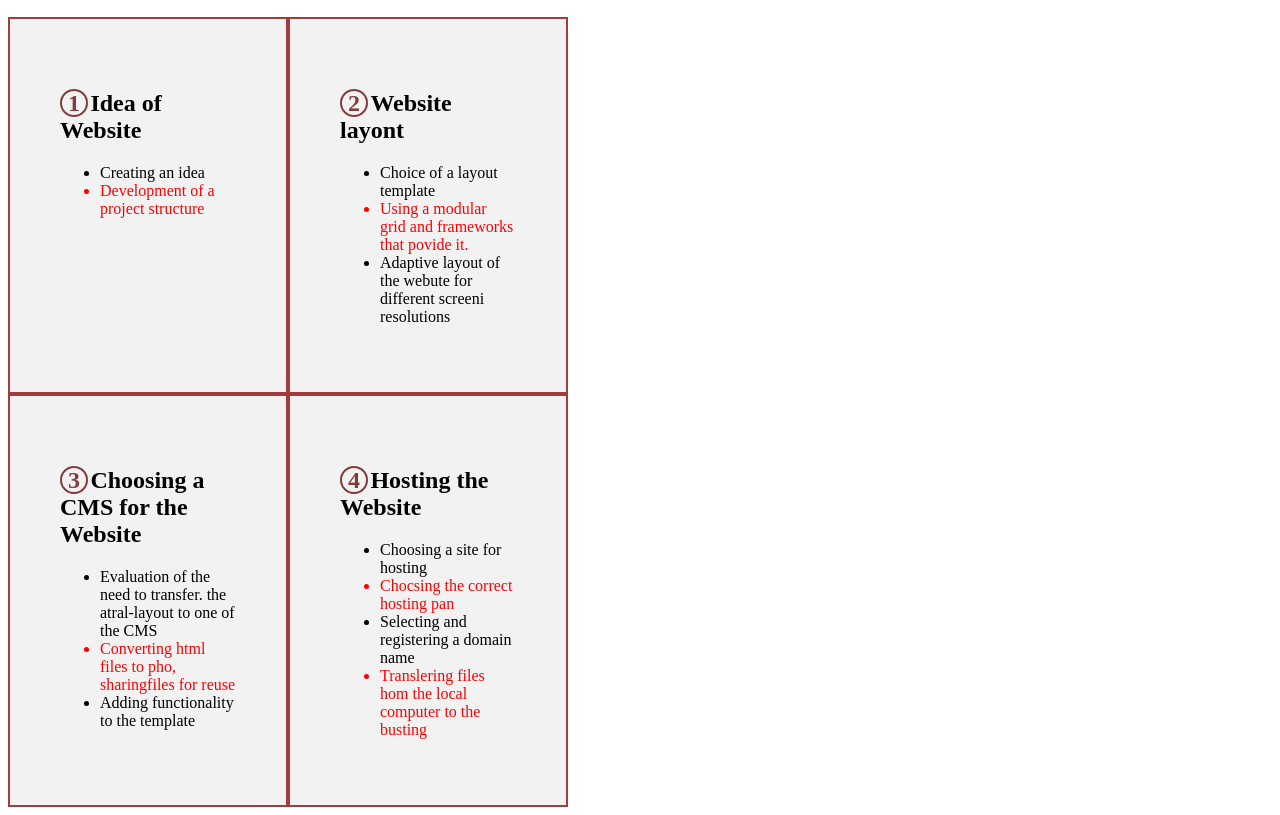
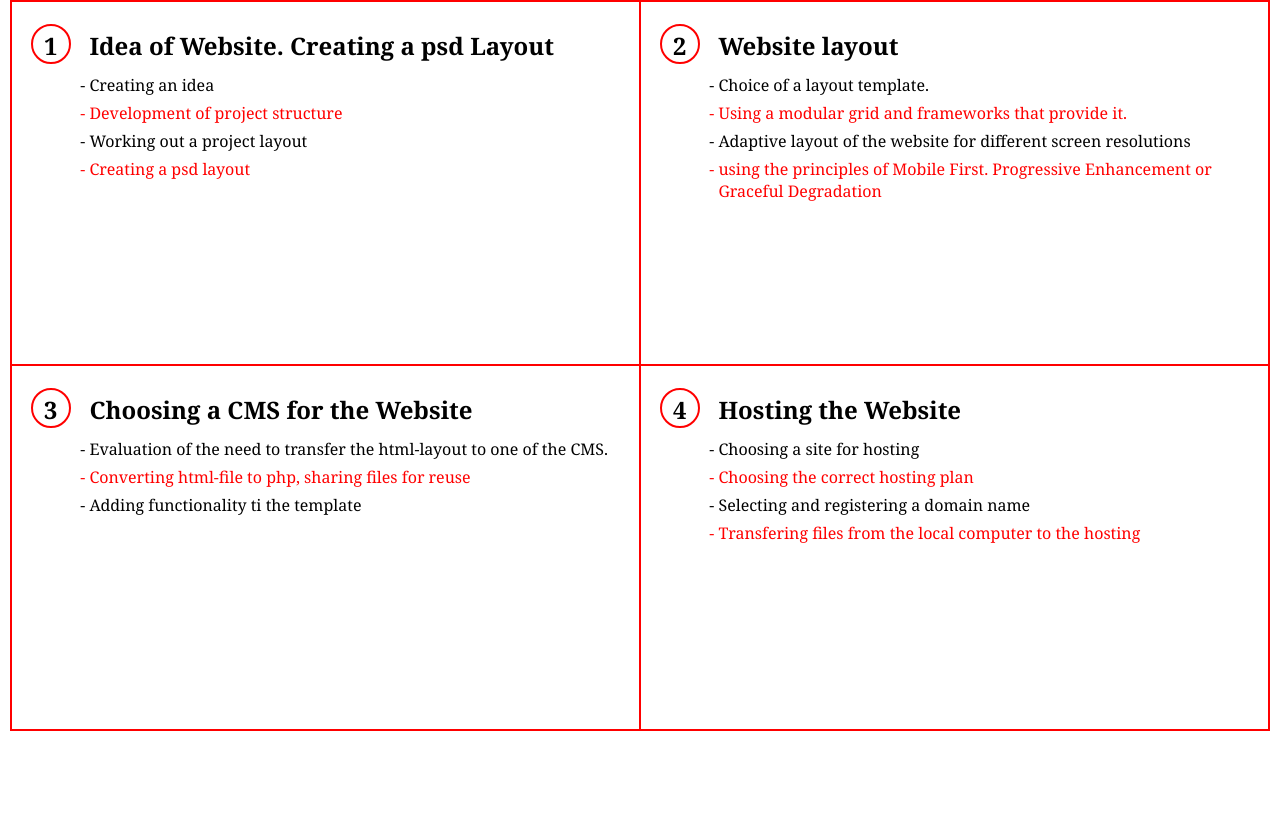
Before and after one commit to yusokkii/tabl, a plain HTML site: page index.html in a window 1280 px wide. Shown: the part 63-878 px from the top of the page. After the commit the page ends 804 px from the top, so only its background shows below. Drawn offline with Linux system fonts and the light colour scheme; some packages are replaced by stand-ins of ours.

Commit message:
Second comment

```diff
--- a/css/styles.css
+++ b/css/styles.css
@@ -1,99 +1,80 @@
+* {
+  font-family: Charter, "Bitstream Charter", "Sitka Text", Cambria, serif;
+}
+
+body {
+  margin: 10px;
+}
+
+h1 {
+  text-align: center;
+  margin-bottom: 10px;
+}
+
 .container {
-    max-width: 70vh;
-    margin: 1 auto;
   display: flex;
   flex-wrap: wrap;
-    justify-content: space-between;
 }
 
-  .block1 {
-    flex:1;
-    background-color: #f2f2f2;
-    padding: 50px;
-    margin-bottom: 0px;
-    box-sizing: border-box;
-    border: 2px solid #a03c3c;
-  }
-  .block2 {
-    flex:1;
-    background-color: #f2f2f2;
-    padding: 50px;
-    margin-bottom: 0px;
-    box-sizing: border-box;
-    border: 2px solid #a03c3c;
+.card {
+  display: flex;
+  gap: 32px;
+  width: 50%;
+  padding: 27px;
+  padding-left: 32px;
+  min-height: calc(50vh - 34.75px);
+  border: 2px solid red;
 }
 
-  .block3 {
-    flex: 1;
-    background-color: #f2f2f2;
-    padding: 50px;
-    margin-bottom: 0px;
-    box-sizing: border-box;
-    border: 2px solid #a03c3c;
-  }
-  .block4 {
-    flex: 1;
-    background-color: #f2f2f2;
-    padding: 50px;
-    margin-bottom: 0px;
-    box-sizing: border-box;
-    border: 2px solid #a03c3c;
+.card:nth-child(1),
+.card:nth-child(3) {
+  border-right: 1px solid red;
 }
 
-
-  .block1 h2 span {
-    color: rgb(132, 59, 59);
-    content: attr(data-number);
-    display: inline-block;
-    width: 1em; /* Ширина псевдоелементу */
-    height: 1em; /* Висота псевдоелементу */
-    border: 2px solid rgb(132, 59, 59); /* Товщина та колір межі */
-    border-radius: 50%; /* Радіус для зроблення кола */
-    text-align: center; /* Центрування тексту */
-    line-height: 1em; /* Збігається з висотою, щоб текст був по центру */
-    margin-right: 0.1em; /* Зазор між кругом і текстом */
+.card:nth-child(2),
+.card:nth-child(4) {
+  border-left: 1px solid red;
 }
 
-  .block2 h2 span {
-    color: rgb(132, 59, 59);
-    content: attr(data-number);
-    display: inline-block;
-    width: 1em; /* Ширина псевдоелементу */
-    height: 1em; /* Висота псевдоелементу */
-    border: 2px solid rgb(132, 59, 59); /* Товщина та колір межі */
-    border-radius: 50%; /* Радіус для зроблення кола */
-    text-align: center; /* Центрування тексту */
-    line-height: 1em; /* Збігається з висотою, щоб текст був по центру */
-    margin-right: 0.1em; /* Зазор між кругом і текстом */
-  }
-  .block3 h2 span {
-    color: rgb(132, 59, 59);
-    content: attr(data-number);
-    display: inline-block;
-    width: 1em; /* Ширина псевдоелементу */
-    height: 1em; /* Висота псевдоелементу */
-    border: 2px solid rgb(132, 59, 59); /* Товщина та колір межі */
-    border-radius: 50%; /* Радіус для зроблення кола */
-    text-align: center; /* Центрування тексту */
-    line-height: 1em; /* Збігається з висотою, щоб текст був по центру */
-    margin-right: 0.1em; /* Зазор між кругом і текстом */
-  }
-  .block4 h2 span {
-    color: rgb(132, 59, 59);
-    content: attr(data-number);
-    display: inline-block;
-    width: 1em; /* Ширина псевдоелементу */
-    height: 1em; /* Висота псевдоелементу */
-    border: 2px solid rgb(132, 59, 59); /* Товщина та колір межі */
-    border-radius: 50%; /* Радіус для зроблення кола */
-    text-align: center; /* Центрування тексту */
-    line-height: 1em; /* Збігається з висотою, щоб текст був по центру */
-    margin-right: 0.1em; /* Зазор між кругом і текстом */
+.card:nth-child(1),
+.card:nth-child(2) {
+  border-bottom: 1px solid red;
 }
 
-  .container .block1 ul li:nth-child(even),
-  .container .block2 ul li:nth-child(even),
-  .container .block3 ul li:nth-child(even),
-  .container .block4 ul li:nth-child(even) {
+.card:nth-child(3),
+.card:nth-child(4) {
+  border-top: 1px solid red;
+}
+
+.card__number {
+  position: relative;
+  font-size: 24px;
+}
+
+.card__number::before {
+  border-radius: 100%;
+  border: 2px solid red;
+  position: absolute;
+  content: "";
+  width: 40px;
+  height: 40px;
+  top: -5px;
+  left: -13.025px;
+  z-index: -1;
+}
+
+.card__title {
+  margin-bottom: 12px;
+}
+
+.card-list__item:not(:last-child) {
+  margin-bottom: 6px;
+}
+
+.card-list__item:nth-child(2n) {
   color: red;
 }
+
+.card-list__item::marker {
+  content: "- ";
+}
--- a/index.html
+++ b/index.html
@@ -1,51 +1,83 @@
 <!DOCTYPE html>
 <html lang="en">
   <head>
-<meta charset="UTF-8">
-<meta name="viewport" content="width=device-width, initial-scale=1.0">
-<title>Заголовок сторінки</title>
-<link rel="stylesheet" href="css/styles.css">
+    <meta charset="UTF-8" />
+    <meta name="viewport" content="width=device-width, initial-scale=1.0" />
+    <title>Document</title>
+    <link rel="stylesheet" href="css/styles.css" />
+    <link
+      href="https://cdn.jsdelivr.net/npm/ress@5.0.2/dist/ress.min.css"
+      rel="stylesheet"
+    />
   </head>
   <body>
-
     <h1>Website Development Process</h1>
     <div class="container">
-  <div class="block1">
-    <h2><span>1</span>Idea of Website </h2>
-    <ul>
-      <li>Creating an idea</li>
-      <li>Development of a project structure</li>
-    </ul>
-  </div>
-
-  <div class="block2">
-    <h2><span>2 </span>Website layont </h2>
-    <ul>
-      <li>Choice of a layout template</li>
-      <li>Using a modular grid and frameworks that povide it.</li>
-      <li>Adaptive layout of the webute for different screeni resolutions</li>
-    </ul>
-  </div>
-
-  <div class="block3">
-    <h2><span>3 </span>Choosing a CMS for the Website </h2>
-    <ul>
-      <li>Evaluation of the need to transfer. the atral-layout to one of the CMS</li>
-      <li>Converting html files to pho, sharingfiles for reuse</li>
-      <li>Adding functionality to the template</li>
-    </ul>
-  </div>
-
-  <div class="block4">
-    <h2><span>4</span>Hosting the Website </h2>
-    <ul>
-      <li>Choosing a site for hosting</li>
-      <li>Chocsing the correct hosting pan </li>
-      <li>Selecting and registering a domain name</li>
-      <li>Translering files hom the local computer to the busting</li>
+      <div class="card">
+        <h3 class="card__number">1</h3>
+        <div class="card__inner">
+          <h2 class="card__title">Idea of Website. Creating a psd Layout</h2>
+          <ul class="card__list">
+            <li class="card-list__item">Creating an idea</li>
+            <li class="card-list__item">Development of project structure</li>
+            <li class="card-list__item">Working out a project layout</li>
+            <li class="card-list__item">Creating a psd layout</li>
           </ul>
         </div>
       </div>
-
+      <div class="card">
+        <h3 class="card__number">2</h3>
+        <div class="card__inner">
+          <h2 class="card__title">Website layout</h2>
+          <ul class="card__list">
+            <li class="card-list__item">Choice of a layout template.</li>
+            <li class="card-list__item">
+              Using a modular grid and frameworks that provide it.
+            </li>
+            <li class="card-list__item">
+              Adaptive layout of the website for different screen resolutions
+            </li>
+            <li class="card-list__item">
+              using the principles of Mobile First. Progressive Enhancement or
+              Graceful Degradation
+            </li>
+          </ul>
+        </div>
+      </div>
+      <div class="card">
+        <h3 class="card__number">3</h3>
+        <div class="card__inner">
+          <h2 class="card__title">Choosing a CMS for the Website</h2>
+          <ul class="card__list">
+            <li class="card-list__item">
+              Evaluation of the need to transfer the html-layout to one of the
+              CMS.
+            </li>
+            <li class="card-list__item">
+              Converting html-file to php, sharing files for reuse
+            </li>
+            <li class="card-list__item">
+              Adding functionality ti the template
+            </li>
+          </ul>
+        </div>
+      </div>
+      <div class="card">
+        <h3 class="card__number">4</h3>
+        <div class="card__inner">
+          <h2 class="card__title">Hosting the Website</h2>
+          <ul class="card__list">
+            <li class="card-list__item">Choosing a site for hosting</li>
+            <li class="card-list__item">Choosing the correct hosting plan</li>
+            <li class="card-list__item">
+              Selecting and registering a domain name
+            </li>
+            <li class="card-list__item">
+              Transfering files from the local computer to the hosting
+            </li>
+          </ul>
+        </div>
+      </div>
+    </div>
   </body>
 </html>
```
Lines whose indentation alone changed are shown as unchanged.
